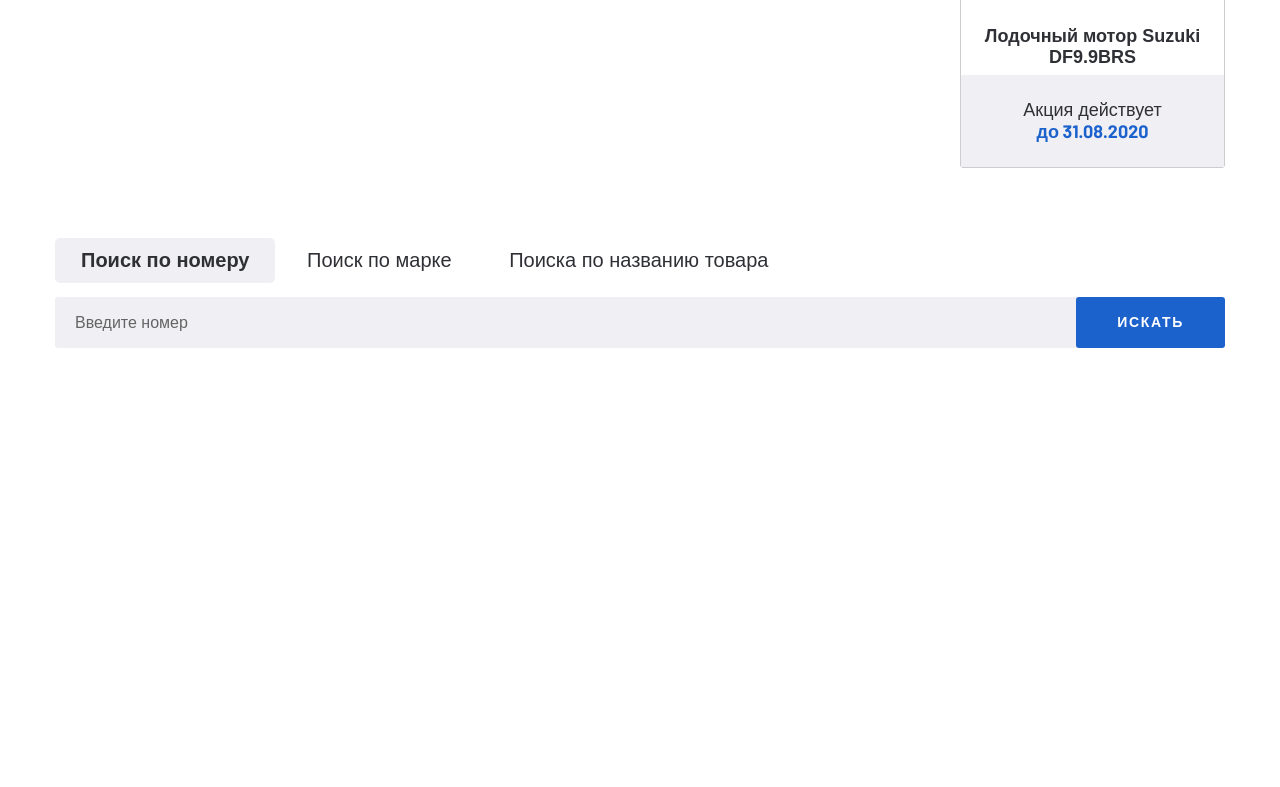
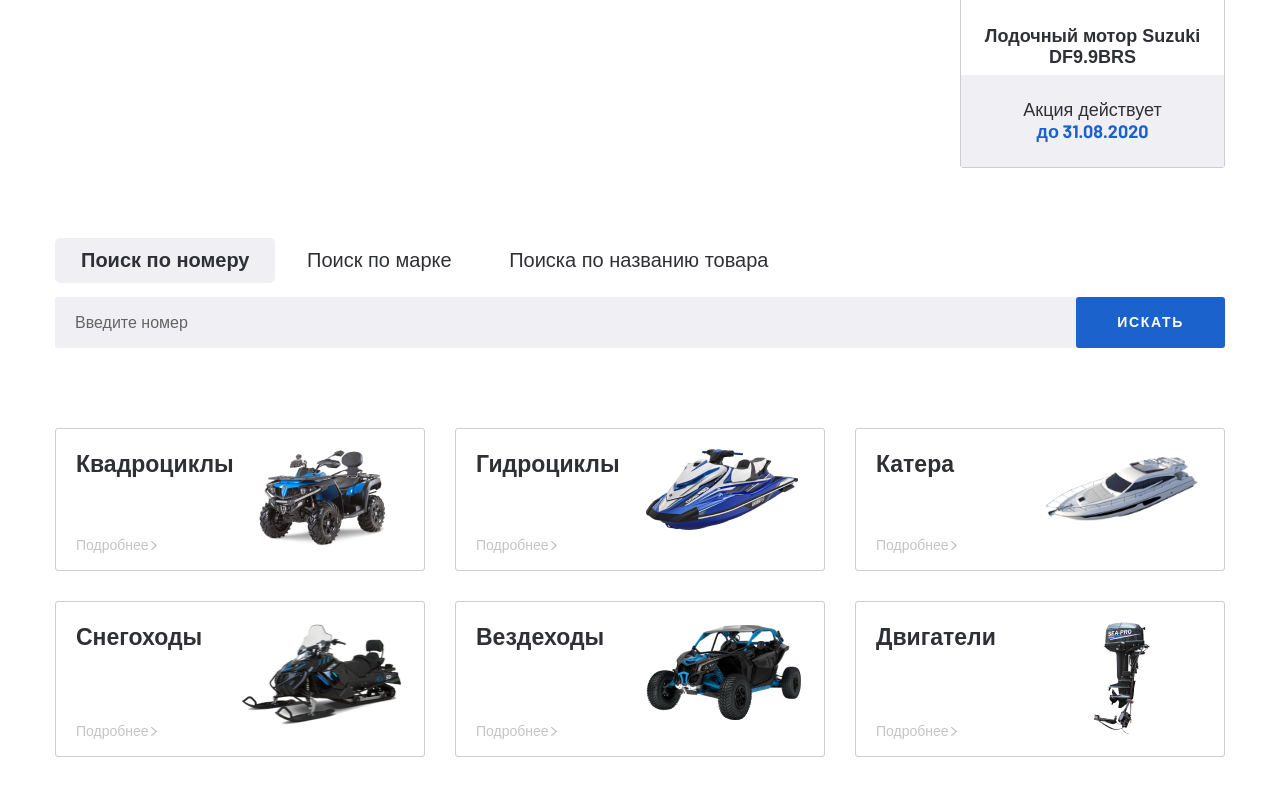
Before and after one commit to eastcriminal/drivemotoshop, a plain HTML site: page index.html in a window 1280 px wide. Shown: the part 658-1445 px from the top of the page. Before the commit the page ends 1086 px from the top, so only its background shows below. Drawn offline with nearby package versions, Linux system fonts and the light colour scheme.

Commit message:
layout categories section

```diff
--- a/css/style.css
+++ b/css/style.css
@@ -384,3 +384,72 @@ body {
 .search__content-input::placeholder {
     color: #656464;
 }
+
+.categories__inner {
+    display: flex;
+    justify-content: space-between;
+    flex-wrap: wrap;
+}
+
+.categories__item {
+    margin-bottom: 30px;
+    border: 1px solid #CDCDCD;
+    border-radius: 3px;
+    width: 370px;
+    display: flex;
+    padding: 20px 20px 16px;
+    justify-content: space-between;
+    transition: all .3s;
+}
+
+.categories__item:hover {
+    box-shadow: 3px 3px 20px rgba(50, 50, 50, 0.25);
+}
+
+.categories__item:hover .categories__item-title {
+    color: #1C62CD;
+}
+
+.categories__item:hover .categories__item-text {
+    color: #2F3035;
+    transition: all .3s;
+}
+
+.categories__item-info {
+    width: 50%;
+    display: flex;
+    flex-direction: column;
+    justify-content: space-between;
+}
+
+.categories__item-img {
+    text-align: center;
+    width: 50%;
+}
+
+.categories__item-img img {
+    max-width: 100%;
+}
+
+.categories__item-title {
+    font-weight: bold;
+    font-size: 23px;
+    line-height: 28px;
+    font-family: 'Barlow', sans-serif;
+    transition: all .3s;
+}
+
+.categories__item-text {
+    font-size: 14px;
+    line-height: 17px;
+    color: #C4C4C4;
+}
+
+.categories__item .categories__item-text::after {
+    content: url('../images/link-arrow.svg');
+    padding-left: 2px;
+}
+
+.categories__item:hover .categories__item-text::after {
+    content: url('../images/link-arrow-hover.svg');
+}
--- a/index.html
+++ b/index.html
@@ -173,7 +173,68 @@
     </section>
 
 
-    <script src="https://ajax.googleapis.com/ajax/libs/jquery/3.4.1/jquery.min.js "></script>
+    <section class="categories">
+        <div class="container">
+            <div class="categories__inner">
+                <a class="categories__item" href="#">
+                    <div class="categories__item-info">
+                        <h4 class="categories__item-title">Квадроциклы</h4>
+                        <p class="categories__item-text">Подробнее</p>
+                    </div>
+                    <div class="categories__item-img">
+                        <img src="images/section-categories/quadbike.png" alt=" ">
+                    </div>
+                </a>
+                <a class="categories__item" href="#">
+                    <div class="categories__item-info">
+                        <h4 class="categories__item-title">Гидроциклы</h4>
+                        <p class="categories__item-text">Подробнее</p>
+                    </div>
+                    <div class="categories__item-img">
+                        <img src="images/section-categories/hydrocycle.png" alt=" ">
+                    </div>
+                </a>
+                <a class="categories__item" href="#">
+                    <div class="categories__item-info">
+                        <h4 class="categories__item-title">Катера</h4>
+                        <p class="categories__item-text">Подробнее</p>
+                    </div>
+                    <div class="categories__item-img">
+                        <img src="images/section-categories/motorboat.png" alt=" ">
+                    </div>
+                </a>
+                <a class="categories__item" href="#">
+                    <div class="categories__item-info">
+                        <h4 class="categories__item-title">Снегоходы</h4>
+                        <p class="categories__item-text">Подробнее</p>
+                    </div>
+                    <div class="categories__item-img">
+                        <img src="images/section-categories/snowmobile.png" alt=" ">
+                    </div>
+                </a>
+                <a class="categories__item" href="#">
+                    <div class="categories__item-info">
+                        <h4 class="categories__item-title">Вездеходы</h4>
+                        <p class="categories__item-text">Подробнее</p>
+                    </div>
+                    <div class="categories__item-img">
+                        <img src="images/section-categories/rover.png" alt=" ">
+                    </div>
+                </a>
+                <a class="categories__item" href="#">
+                    <div class="categories__item-info">
+                        <h4 class="categories__item-title">Двигатели</h4>
+                        <p class="categories__item-text">Подробнее</p>
+                    </div>
+                    <div class="categories__item-img">
+                        <img src="images/section-categories/engine.png" alt=" ">
+                    </div>
+                </a>
+            </div>
+        </div>
+    </section>
+
+    <script src=" https://ajax.googleapis.com/ajax/libs/jquery/3.4.1/jquery.min.js "></script>
     <script src="js/slick.min.js "></script>
     <script src="js/main.js "></script>
 </body>
```
Also changed, not shown: images/link-arrow-hover.svg (added), images/link-arrow.svg (added), images/section-categories/engine.png (added), images/section-categories/hydrocycle.png (added), images/section-categories/motorboat.png (added), images/section-categories/quadbike.png (added), images/section-categories/rover.png (added), images/section-categories/snowmobile.png (added).
